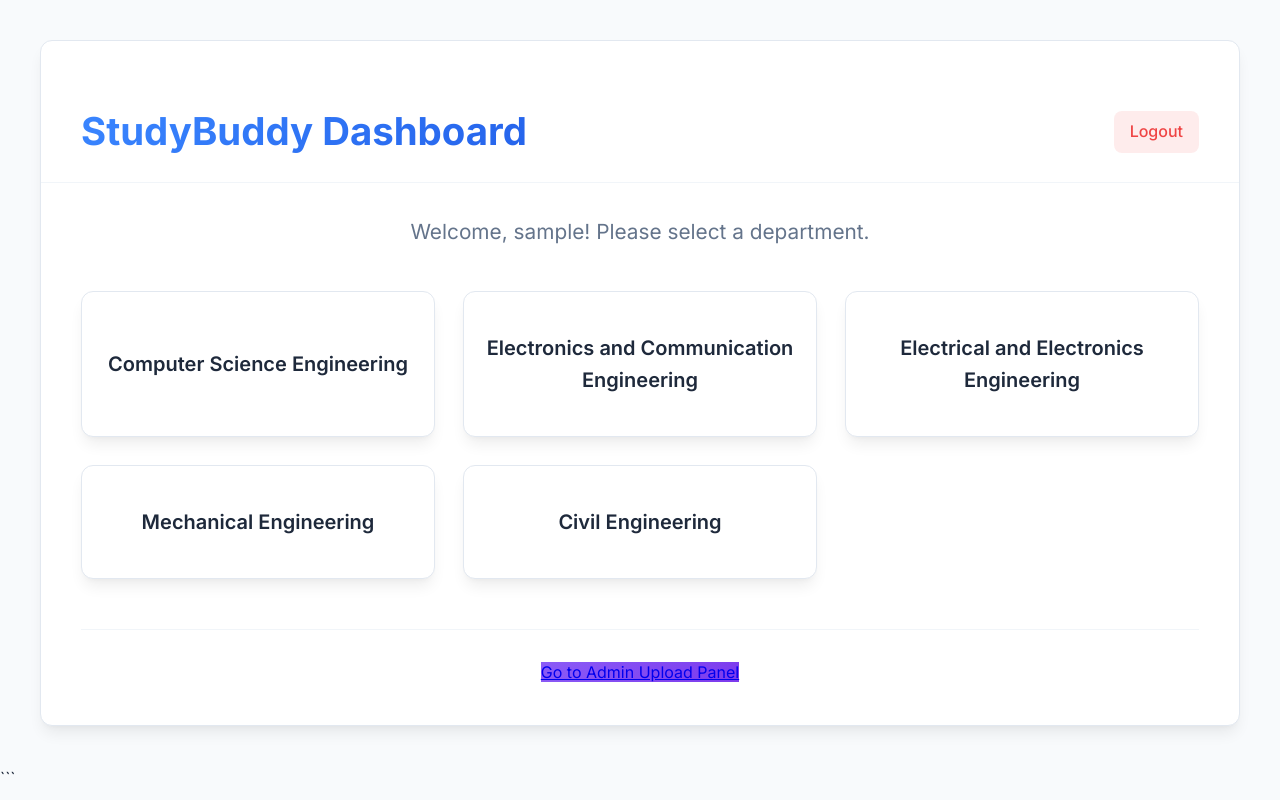
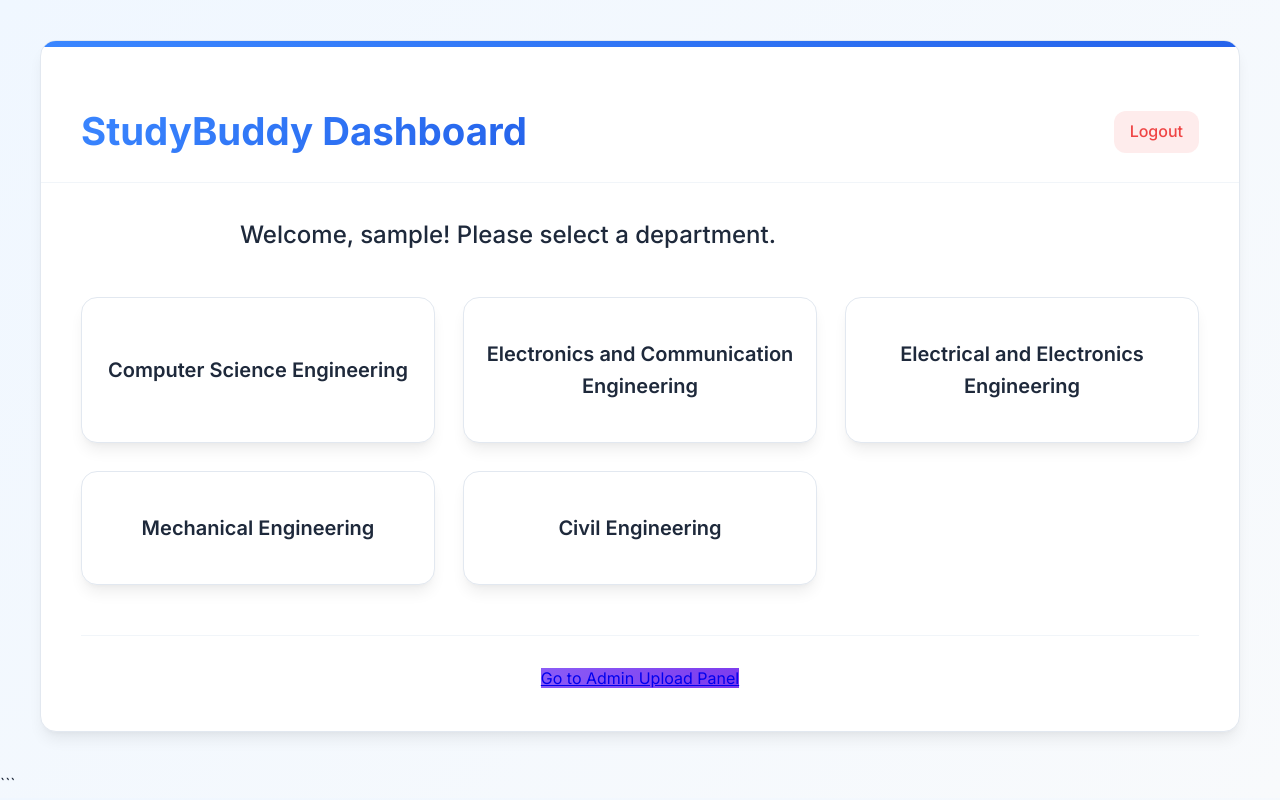
Before and after one commit to jhaji-17/studybuddy, a Flask app: page /dashboard in a window 1280 px wide. Run offline with Flask 3, Linux system fonts and the light colour scheme; the visitor is signed in with stand-in values (Sample User, id 1).

Commit message:
improved

```diff
--- a/app.py
+++ b/app.py
@@ -230,4 +230,5 @@ def admin_upload_note():
 if __name__ == '__main__':
     if not os.path.exists(UPLOAD_FOLDER):
         os.makedirs(UPLOAD_FOLDER)
-    app.run(debug=True)
+    # NEW line
+app.run(host='0.0.0.0', debug=True)
--- a/static/style.css
+++ b/static/style.css
@@ -3,32 +3,32 @@
 
 /* --- Universal & Body Styles --- */
 :root {
-    --primary-color: #3a86ff; /* Vibrant modern blue */
+    --primary-color: #3a86ff;
     --primary-hover: #2563eb;
     --primary-light: rgba(58, 134, 255, 0.1);
-    --secondary-color: #8b5cf6; /* Elegant purple */
+    --secondary-color: #8b5cf6;
     --secondary-hover: #7c3aed;
-    --success-color: #10b981; /* Refreshing green */
+    --success-color: #10b981;
     --success-hover: #059669;
-    --danger-color: #ef4444; /* Alert red */
-    --warning-color: #f59e0b; /* Vibrant amber */
-    --info-color: #06b6d4; /* Cyan */
-    --pyq-color: #f97316; /* Warm orange */
+    --danger-color: #ef4444;
+    --warning-color: #f59e0b;
+    --info-color: #06b6d4;
+    --pyq-color: #f97316;
     --pyq-hover: #ea580c;
 
-    --bg-color: #f8fafc; /* Light background */
-    --surface-color: #ffffff; /* Card background */
+    --bg-color: #f8fafc;
+    --surface-color: #ffffff;
     --surface-elevated: #ffffff;
-    --text-primary: #1e293b; /* Dark text */
-    --text-secondary: #64748b; /* Secondary text */
+    --text-primary: #1e293b;
+    --text-secondary: #64748b;
     --border-color: #e2e8f0;
     --divider-color: #f1f5f9;
 
     --box-shadow-soft: 0 4px 6px rgba(0, 0, 0, 0.03);
     --box-shadow-medium: 0 10px 15px -3px rgba(0, 0, 0, 0.07), 0 4px 6px -4px rgba(0, 0, 0, 0.05);
     --box-shadow-lifted: 0 20px 25px -5px rgba(0, 0, 0, 0.08), 0 10px 10px -5px rgba(0, 0, 0, 0.03);
-    --border-radius: 12px;
-    --border-radius-sm: 8px;
+    --border-radius: 16px; /* Increased for curved effect */
+    --border-radius-sm: 12px; /* Increased */
     --transition-fast: all 0.2s ease;
     --transition-smooth: all 0.3s cubic-bezier(0.4, 0, 0.2, 1);
     --gradient-primary: linear-gradient(135deg, var(--primary-color), #2563eb);
@@ -51,7 +51,7 @@ body {
     font-family: 'Inter', 'Poppins', -apple-system, BlinkMacSystemFont, 'Segoe UI', Roboto, 'Helvetica Neue', Arial, sans-serif;
     margin: 0;
     padding: 0;
-    background-color: var(--bg-color);
+    background: linear-gradient(135deg, #f0f7ff, #f8fafc);
     color: var(--text-primary);
     line-height: 1.6;
     -webkit-font-smoothing: antialiased;
@@ -67,6 +67,19 @@ body {
     border-radius: var(--border-radius);
     box-shadow: var(--box-shadow-medium);
     border: 1px solid var(--border-color);
+    position: relative;
+    overflow: hidden;
+}
+
+.container::before {
+    content: "";
+    position: absolute;
+    top: 0;
+    left: 0;
+    width: 100%;
+    height: 6px;
+    background: var(--gradient-primary);
+    z-index: 10;
 }
 
 .auth-container {
@@ -388,12 +401,35 @@ input[type="submit"].button {
 }
 
 /* --- Welcome & Dashboard Styles --- */
+.welcome-section {
+    text-align: center;
+    padding: 40px 0;
+    margin-bottom: 40px;
+    background: linear-gradient(135deg, rgba(58, 134, 255, 0.05), rgba(143, 92, 246, 0.05));
+    border-radius: var(--border-radius);
+    position: relative;
+    overflow: hidden;
+    border: 1px solid rgba(58, 134, 255, 0.15);
+}
+
+.welcome-section::before {
+    content: "";
+    position: absolute;
+    top: 0;
+    left: 0;
+    width: 100%;
+    height: 100%;
+    background: radial-gradient(circle at top right, rgba(58, 134, 255, 0.1) 0%, transparent 40%);
+    z-index: 0;
+}
+
 .welcome-message {
-    text-align: center;
-    color: var(--text-secondary);
-    font-weight: 400;
-    margin-bottom: 40px;
-    font-size: 1.3rem;
+    position: relative;
+    z-index: 1;
+    color: var(--text-primary);
+    font-weight: 500;
+    margin-bottom: 20px;
+    font-size: 1.5rem;
     max-width: 800px;
     margin-left: auto;
     margin-right: auto;
@@ -427,7 +492,7 @@ input[type="submit"].button {
     color: var(--text-primary);
     padding: 40px 20px;
     text-decoration: none;
-    border-radius: var(--border-radius);
+    border-radius: var(--border-radius); /* Curved dashboard buttons */
     font-size: 1.25rem;
     font-weight: 600;
     border: 1px solid var(--border-color);
```
Also changed, not shown: other parts of static/style.css (+34 -5 lines).
